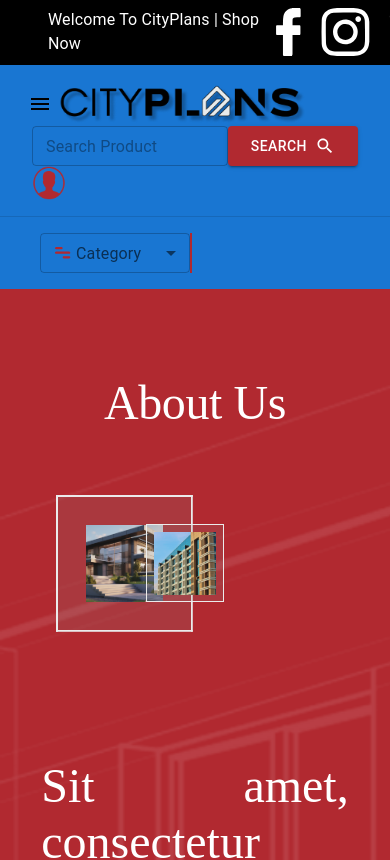
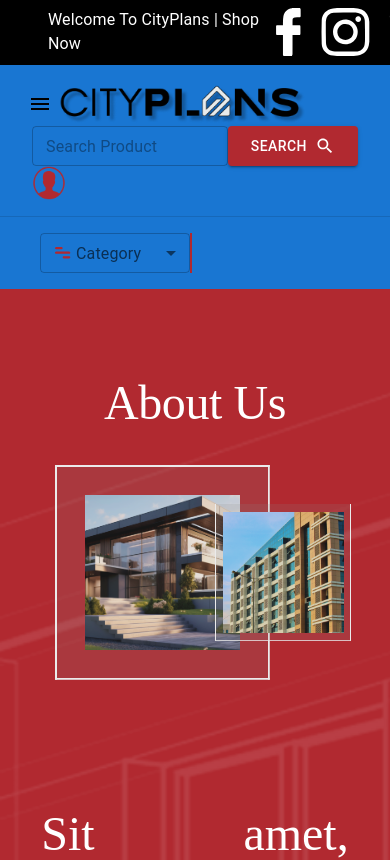
Before and after one commit to vinay77175/cityplans, a Next.js app: page /home/about_section in a window 390 px wide. Shown: the top 860 px of the page. Built offline with nearby package versions, Linux system fonts and the light colour scheme; a web font is replaced by a local one.

Commit message:
Design Improved
10-02-2024

```diff
--- a/pages/home/about_section.tsx
+++ b/pages/home/about_section.tsx
@@ -1,6 +1,7 @@
 import { Box, Container, Typography } from "@mui/material";
 import Grid from "@mui/material/Grid";
 import Button from "@mui/material/Button";
+import Image from "next/image";
 import React from "react";
 import backImg1 from "../../public/Images/about_back.png";
 import backImg2 from "../../public/Images/about_image_1.png";
@@ -44,17 +45,42 @@ const About_section = () => {
             item
             sx={{
               alignItems: "center",
+              justifyContent: "center",
               display: "flex",
-              padding: "30px 0px 0px 40px",
-              position: "relative",
+              // position: "relative",
             }}
             sm={12}
             md={12}
             lg={7}
           >
             {/* <img className="dotImage_1" src={backImg4.src} alt="image" /> */}
-            <img className="homeImage_1" src={backImg2.src} alt="image_1" />
-            <img className="homeImage_2" src={backImg3.src} alt="image_1" />
+            <Image
+              className="homeImage_1"
+              src={backImg2.src}
+              alt="image_1"
+              height={600}
+              width={750}
+              // fill
+              layout="intrinsic"
+              objectFit="contain"
+              quality={100}
+              priority={true}
+              // sizes="(max-width: 768px) 33vw, (max-width: 1200px) 33vw, 33vw"
+            />
+            <Image
+              className="homeImage_2"
+              src={backImg3.src}
+              alt="image_1"
+              height={600}
+              width={750}
+              // fill
+              layout="intrinsic"
+              objectFit="contain"
+              quality={100}
+              priority={true}
+              // sizes="(max-width: 768px) 33vw, (max-width: 1200px) 33vw, 33vw"
+            />
+
             {/* <img className="dotImage_2" src={backImg4.src} alt="" /> */}
           </Grid>
           <Grid item sm={12} md={12} lg={5}>
--- a/styles/globals.css
+++ b/styles/globals.css
@@ -293,12 +293,47 @@ a {
 }
 
 
-@media (max-width:1240px) {
+@media (max-width:1200px) {
 
+  .homeImage_1 {
+    --s: 15px;  /* size of the frame */
+    --b: 2px;   /* border thickness */
+    --w: 55vw; /* width of the image */
+    --c: #ffffff;
 
-  .homeImage_2{
+    width: var(--w);
+    aspect-ratio: 1;
+    object-fit: cover;
+    padding: calc(2*var(--s));
+    --_g: var(--c) var(--b),#81818100 0 calc(100% - var(--b)),var(--c) 0;
+    background:
+      linear-gradient(      var(--_g)) 50%/100% var(--_i,100%) no-repeat,
+      linear-gradient(90deg,var(--_g)) 50%/var(--_i,100%) 100% no-repeat;
+      outline: calc(var(--w)/2) solid rgba(134, 134, 134, 0.165);
+    outline-offset: calc(var(--w)/-2 - 2*var(--s));
+    transition: .4s;
+    cursor: pointer;
+  }
 
+  .homeImage_2 {
+    --s: 1vw;  /* size of the frame */
+    --b: .15vw;   /* border thickness */
+    --w: 35vw; /* width of the image */
+    --c: #ffffff;
+
+    width: var(--w);
     margin-left: -14vw;
+    aspect-ratio: 1;
+    object-fit: cover;
+    padding: calc(2*var(--s));
+    --_g: var(--c) var(--b),#81818100 0 calc(100% - var(--b)),var(--c) 0;
+    background:
+      linear-gradient(      var(--_g)) 50%/100% var(--_i,100%) no-repeat,
+      linear-gradient(90deg,var(--_g)) 50%/var(--_i,100%) 100% no-repeat;
+    outline: calc(var(--w)/2) solid rgba(134, 134, 134, 0.165);
+    outline-offset: calc(var(--w)/-2 - 2*var(--s));
+    transition: .4s;
+    cursor: pointer;
   }
 }
 
@@ -351,3 +386,47 @@ a {
   }
 
 }
+
+
+@media (max-width:600px) {
+  .homeImage_1 {
+    --s: 15px;  /* size of the frame */
+    --b: 2px;   /* border thickness */
+    --w: 55vw; /* width of the image */
+    --c: #ffffff;
+
+    width: var(--w);
+    aspect-ratio: 1;
+    object-fit: cover;
+    margin-left: 10vw;
+    padding: calc(2*var(--s));
+    --_g: var(--c) var(--b),#81818100 0 calc(100% - var(--b)),var(--c) 0;
+    background:
+      linear-gradient(      var(--_g)) 50%/100% var(--_i,100%) no-repeat,
+      linear-gradient(90deg,var(--_g)) 50%/var(--_i,100%) 100% no-repeat;
+      outline: calc(var(--w)/2) solid rgba(134, 134, 134, 0.165);
+    outline-offset: calc(var(--w)/-2 - 2*var(--s));
+    transition: .4s;
+    cursor: pointer;
+  }
+  .homeImage_2 {
+    --s: 1vw;  /* size of the frame */
+    --b: .15vw;   /* border thickness */
+    --w: 35vw; /* width of the image */
+    --c: #ffffff;
+
+    width: var(--w);
+    margin-left: -14vw;
+    aspect-ratio: 1;
+    object-fit: cover;
+    padding: calc(2*var(--s));
+    --_g: var(--c) var(--b),#81818100 0 calc(100% - var(--b)),var(--c) 0;
+    background:
+      linear-gradient(      var(--_g)) 50%/100% var(--_i,100%) no-repeat,
+      linear-gradient(90deg,var(--_g)) 50%/var(--_i,100%) 100% no-repeat;
+    outline: calc(var(--w)/2) solid rgba(134, 134, 134, 0.165);
+    outline-offset: calc(var(--w)/-2 - 2*var(--s));
+    transition: .4s;
+    cursor: pointer;
+  }
+}
```
Also changed, not shown: pages/home/category_section.tsx (+4 -4 lines).
